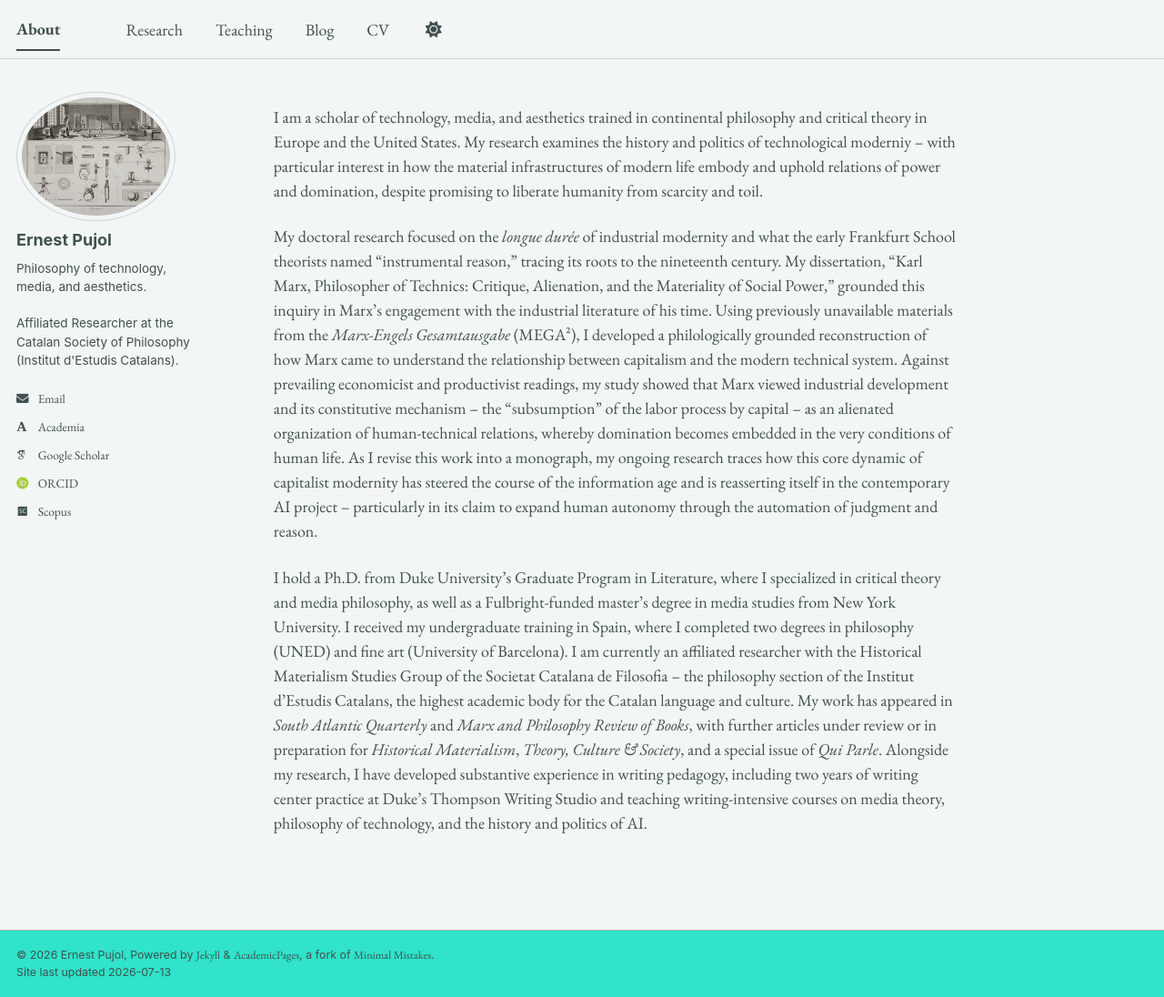
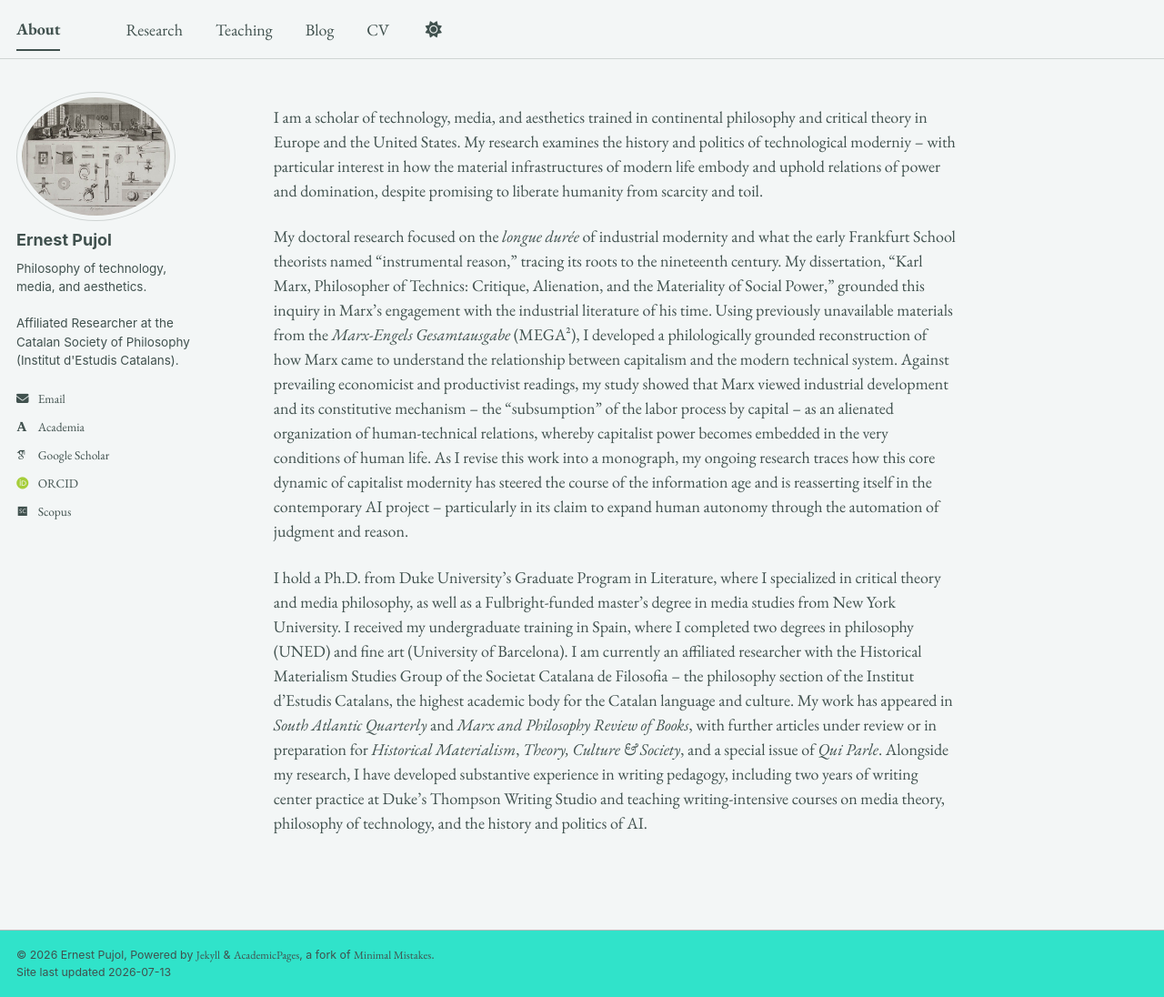
Before and after one commit to epujol90/epujol90.github.io, a Jekyll site: the page built from _pages/about.md, in a window 1280 px wide and 1096 px high. Shown: the whole window at 91% size. Built offline with Jekyll 4.4.1, drawn with Linux system fonts in a browser that asks for light colours; some web fonts are replaced; a script bundle is joined from its source files by our own code; library files that are not in the unit come from our copies.

Commit message:
Update about.md

```diff
--- a/_pages/about.md
+++ b/_pages/about.md
@@ -8,6 +8,6 @@ redirect_from:
 ---
 I am a scholar of technology, media, and aesthetics trained in continental philosophy and critical theory in Europe and the United States. My research examines the history and politics of technological moderniy -- with particular interest in how the material infrastructures of modern life embody and uphold relations of power and domination, despite promising to liberate humanity from scarcity and toil.
 
-My doctoral research focused on the _longue durée_ of industrial modernity and what the early Frankfurt School theorists named "instrumental reason," tracing its roots to the nineteenth century. My dissertation, “Karl Marx, Philosopher of Technics: Critique, Alienation, and the Materiality of Social Power,” grounded this inquiry in Marx’s engagement with the industrial literature of his time. Using previously unavailable materials from the _Marx-Engels Gesamtausgabe_ (MEGA²), I developed a philologically grounded reconstruction of how Marx came to understand the relationship between capitalism and the modern technical system. Against prevailing economicist and productivist readings, my study showed that Marx viewed industrial development and its constitutive mechanism -- the "subsumption" of the labor process by capital -- as an alienated organization of human-technical relations, whereby domination becomes embedded in the very conditions of human life. As I revise this work into a monograph, my ongoing research traces how this core dynamic of capitalist modernity has steered the course of the information age and is reasserting itself in the contemporary AI project -- particularly in its claim to expand human autonomy through the automation of judgment and reason.
+My doctoral research focused on the _longue durée_ of industrial modernity and what the early Frankfurt School theorists named "instrumental reason," tracing its roots to the nineteenth century. My dissertation, “Karl Marx, Philosopher of Technics: Critique, Alienation, and the Materiality of Social Power,” grounded this inquiry in Marx’s engagement with the industrial literature of his time. Using previously unavailable materials from the _Marx-Engels Gesamtausgabe_ (MEGA²), I developed a philologically grounded reconstruction of how Marx came to understand the relationship between capitalism and the modern technical system. Against prevailing economicist and productivist readings, my study showed that Marx viewed industrial development and its constitutive mechanism -- the "subsumption" of the labor process by capital -- as an alienated organization of human-technical relations, whereby capitalist power becomes embedded in the very conditions of human life. As I revise this work into a monograph, my ongoing research traces how this core dynamic of capitalist modernity has steered the course of the information age and is reasserting itself in the contemporary AI project -- particularly in its claim to expand human autonomy through the automation of judgment and reason.
 
 I hold a Ph.D. from Duke University’s Graduate Program in Literature, where I specialized in critical theory and media philosophy, as well as a Fulbright-funded master’s degree in media studies from New York University. I received my undergraduate training in Spain, where I completed two degrees in philosophy (UNED) and fine art (University of Barcelona). I am currently an affiliated researcher with the Historical Materialism Studies Group of the Societat Catalana de Filosofia -- the philosophy section of the Institut d’Estudis Catalans, the highest academic body for the Catalan language and culture. My work has appeared in _South Atlantic Quarterly_ and _Marx and Philosophy Review of Books_, with further articles under review or in preparation for _Historical Materialism_, _Theory, Culture & Society_, and a special issue of _Qui Parle_. Alongside my research, I have developed substantive experience in writing pedagogy, including two years of writing center practice at Duke’s Thompson Writing Studio and teaching writing-intensive courses on media theory, philosophy of technology, and the history and politics of AI.
```
